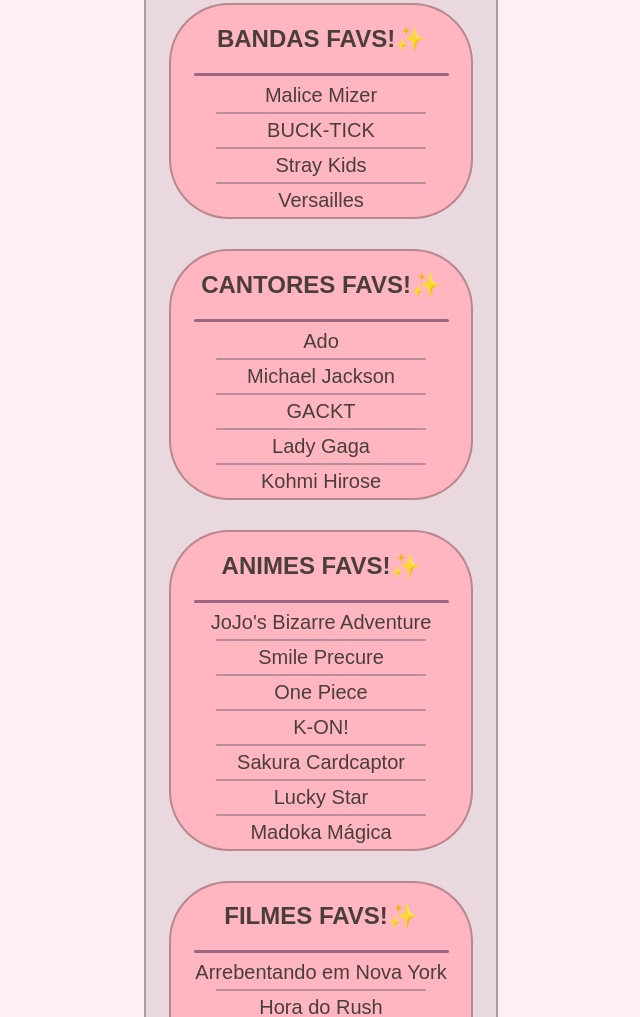
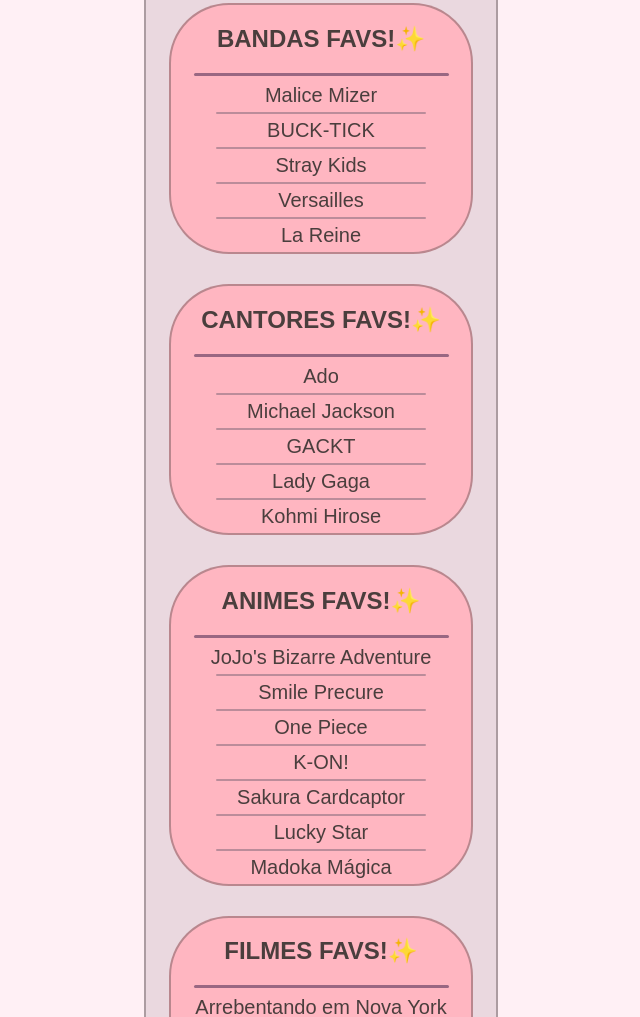
Before and after one commit to MikoJoestar/MikoJoestar.github.io, a plain HTML site: page index.html in a window 1280 px wide. Shown: the part 1039-2056 px from the top of the page, without its empty margins (319-959 px from the left). Drawn offline with Linux system fonts and the light colour scheme.

Commit message:
Fix HTML structure and formatting

```diff
--- a/index.html
+++ b/index.html
@@ -62,6 +62,8 @@
             <p>Stray Kids</p>
             <hr class="trace">
             <p>Versailles</p>
+            <hr class="trace">
+            <p>La Reine</p>
         </div>
 
         <div class="parts">
```
